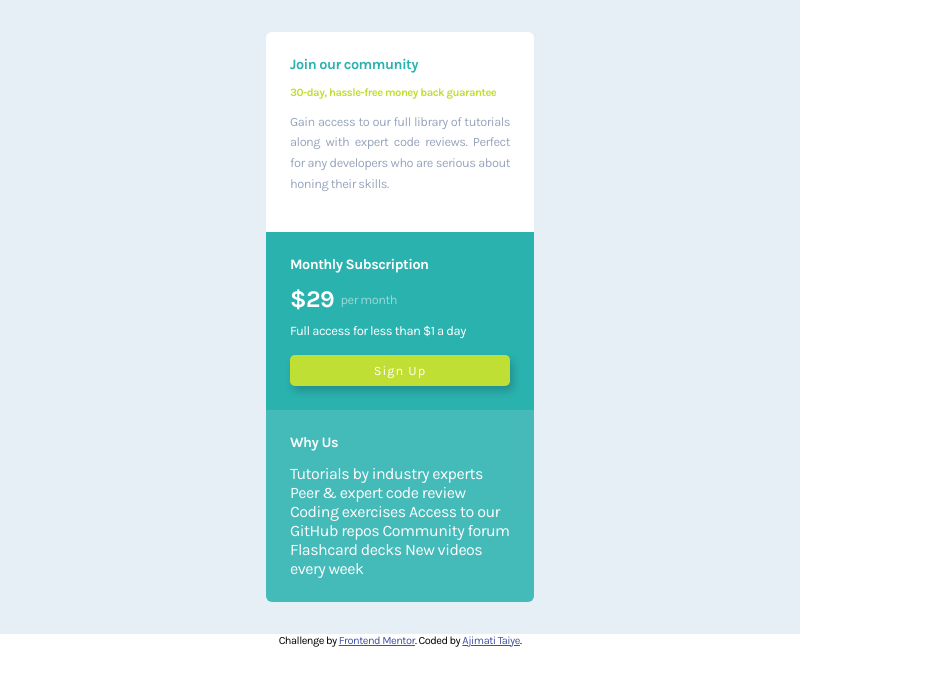
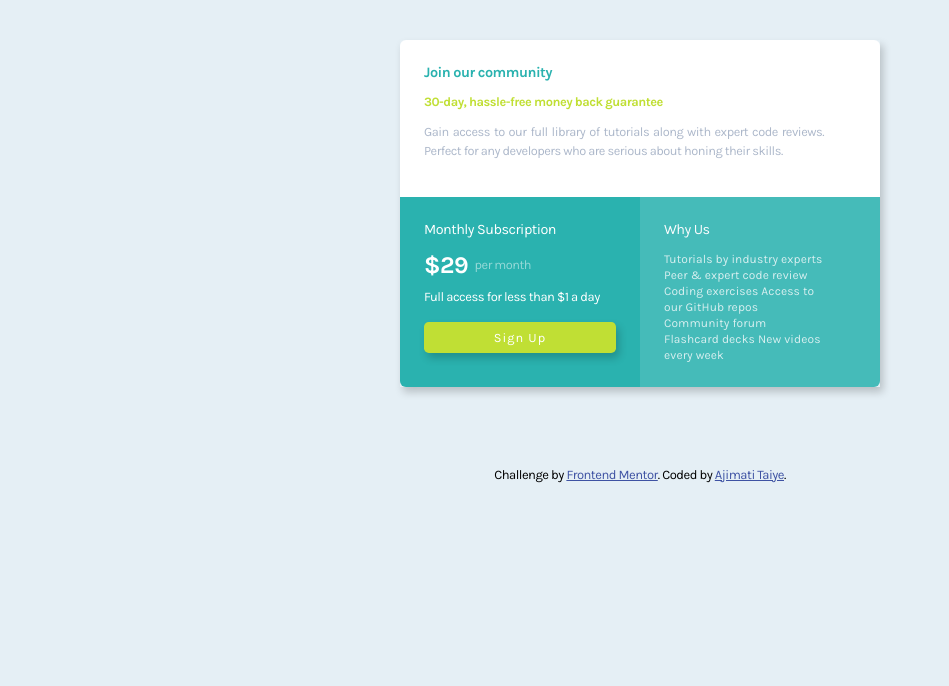
Before and after one commit to Teewaii/single-price-grid-component-master, a plain HTML site: page index.html in a window 1280 px wide. Shown: the whole page, without its empty margins (0-949 px from the left). Drawn offline with Linux system fonts and the light colour scheme.

Commit message:
complete HTML and CSS

```diff
--- a/apps.css
+++ b/apps.css
@@ -13,73 +13,73 @@
     --GrayishBlue: hsl(218, 22%, 67%);
 }
 
-html,
+
 body {
     box-sizing: border-box;
     font-family: 'Karla', sans-serif;
     Font-size: 16px;
     letter-spacing: -.5px;
-    max-width: 100vh;
+    /* border: 1px solid red; */
+    max-width: 100vw;
+    padding: 2.5rem;
+    margin: auto;
+    background-color: var(--LightGray);
 }
 
+
 .container {
-    display: flex;
-    flex-direction: column;
-    justify-content: space-between;
-    align-items: center;
-    padding: 2rem;
-    background-color: var(--LightGray);
+    /* border: 1px solid red; */
+    width: 280px;
+    margin: auto;
+    margin-top: -1rem;
 }
+
 
 h1 {
     font-size: .9rem;
     margin-bottom: .8rem;
     font-weight: 600;
-}
-
-section {
-
-    padding: 1.5rem;
-}
-
-.container .our-community {
-    background-color: white;
-    border-top-left-radius: 6px;
-    border-top-right-radius: 6px;
-
+    color: white;
 }
 
 .container .our-community h1 {
     color: var(--Cyan);
 }
 
+.container .our-community {
+    padding: 1.5rem;
+    background-color: white;
+    border-top-left-radius: 6px;
+    border-top-right-radius: 6px;
+}
+
 .container .our-community h3 {
     color: var(--BrightYellow);
-    font-size: .7rem;
+    font-size: .9rem;
     margin-bottom: .8rem;
-    max-width: 220px;
+    width: 220px;
 }
 
 .container .our-community p {
     color: var(--GrayishBlue);
+    opacity: .8;
     font-size: .8rem;
     margin-bottom: .8rem;
-    line-height: 1.3rem;
+    line-height: 1.2rem;
     max-width: 220px;
     text-align: justify;
 }
 
-.container .monthly-sub {
+.SecondSection .monthly-sub {
     background-color: var(--Cyan);
-    width: 220px;
-
+    padding: 1.5rem;
 }
 
-.container .monthly-sub h1 {
-    color: white;
+.SecondSection .monthly-sub h1 {
+    font-weight: 300;
 }
 
-.container .monthly-sub h2 {
+.SecondSection .monthly-sub h2 {
     font-size: 1.5rem;
     display: flex;
     align-items: center;
@@ -88,16 +88,16 @@ section {
 }
 
 
-.container .monthly-sub p {
+.SecondSection .monthly-sub P {
     color: white;
     max-width: 220px;
     font-size: 13px;
-    margin-bottom: .8rem;
+    margin-bottom: .9rem;
     line-height: 1.3rem;
-
+    font-weight: 300;
 }
 
-.container .monthly-sub a {
+.SecondSection .monthly-sub a {
     color: white;
     padding: .5rem 1.8rem;
     background-color: var(--BrightYellow);
@@ -110,7 +110,6 @@ section {
     box-shadow: 3px 5px 8px rgba(0, 0, 0, .2);
 }
 
-
 span {
     font-size: .8rem;
     margin-left: .4rem;
@@ -119,31 +118,82 @@ span {
     opacity: .5;
 }
 
-
-.container .why-us {
+.SecondSection .why-us {
+    padding: 1.5rem;
     background-color: var(--Cyan);
     opacity: .85;
-    width: 220px;
     border-bottom-left-radius: 6px;
     border-bottom-right-radius: 6px;
     color: white;
 }
 
-.container .our-community p {
-    color: var(--GrayishBlue);
-    font-size: .8rem;
-    margin-bottom: .8rem;
-    line-height: 1.3rem;
-    max-width: 220px;
-    text-align: justify;
+.SecondSection .why-us p {
+    font-size: .75rem;
+    line-height: 1rem;
+    letter-spacing: .1px;
+    text-align: left;
+    opacity: .8;
+
+    width: 160px;
 }
 
+.SecondSection .why-us h1 {
+    font-weight: 300;
+}
 
 .attribution {
-    font-size: 11px;
+    font-size: 13px;
     text-align: center;
+    margin-top: .5rem;
 }
 
 .attribution a {
     color: hsl(228, 45%, 44%);
 }
+
+@media (min-width:1100px) {
+    .container {
+        display: flex;
+        justify-content: space-between;
+        flex-direction: column;
+        margin: auto;
+        width: 40%;
+        box-shadow: 3px 5px 8px rgba(0, 0, 0, .2);
+    }
+
+
+    .container .our-community h3 {
+        color: var(--BrightYellow);
+        font-size: .8rem;
+        margin-bottom: .8rem;
+        width: 100%;
+    }
+
+    .SecondSection {
+        display: flex;
+        justify-content: space-between;
+        /* border: 1px solid red; */
+    }
+
+    .container .our-community p {
+        min-width: 400px;
+        text-align: justify;
+    }
+
+    .SecondSection .monthly-sub {
+        flex: 1;
+        border-bottom-left-radius: 6px;
+    }
+
+    .SecondSection .why-us {
+        flex: 1;
+        border-bottom-right-radius: 6px;
+        border-bottom-left-radius: 0;
+
+    }
+
+    .attribution {
+        margin-top: 5rem;
+    }
+
+}
--- a/index.html
+++ b/index.html
@@ -24,17 +24,16 @@
         </p>
       </section>
 
-      <section class="monthly-sub">
+      <section class="SecondSection">
+        <div class="monthly-sub">
 
           <h1>Monthly Subscription</h1>
           <h2>&dollar;29 <span>per month</span> </h2>
           <p>Full access for less than &dollar;1 a day</p>
           <a href="#">Sign Up</a>
+        </div>
 
-      </section>
-
-      <section class="why-us">
-
+        <div class="why-us">
           <h1>Why Us</h1>
           <p>Tutorials by industry experts
             Peer &amp; expert code review
@@ -43,16 +42,18 @@
             Community forum
             Flashcard decks
             New videos every week</p>
+        </div>
 
       </section>
     </div>
   </main>
+
+</body>
 <footer>
   <p class="attribution">
     Challenge by <a href="https://www.frontendmentor.io?ref=challenge" target="_blank">Frontend Mentor</a>.
     Coded by <a href="https://github.com/Teewaii/single-price-grid-component-master.git">Ajimati Taiye</a>.
   </p>
 </footer>
-</body>
 
 </html>
```
Also changed, not shown: 1 other file. Lines whose indentation alone changed are shown as unchanged.
